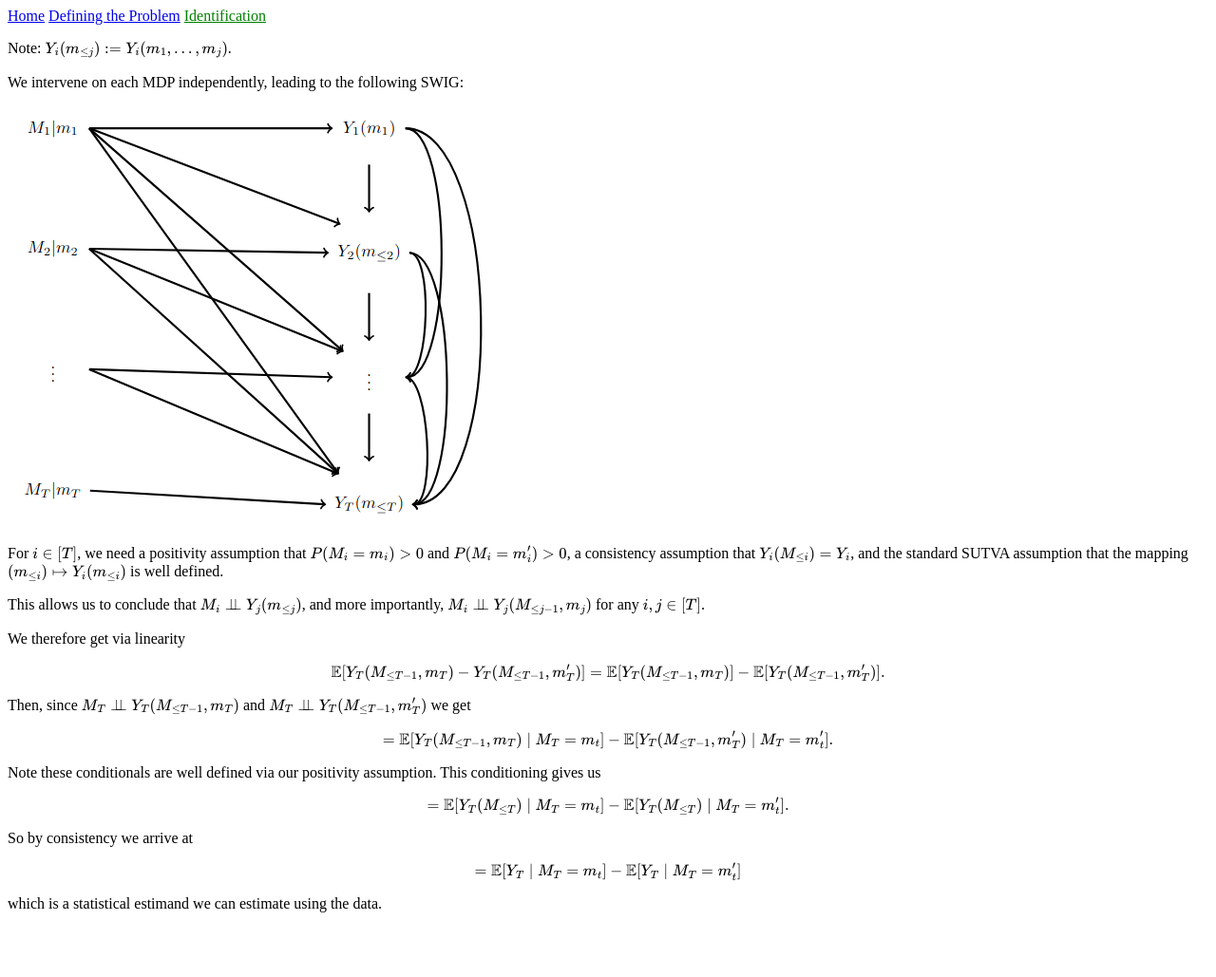
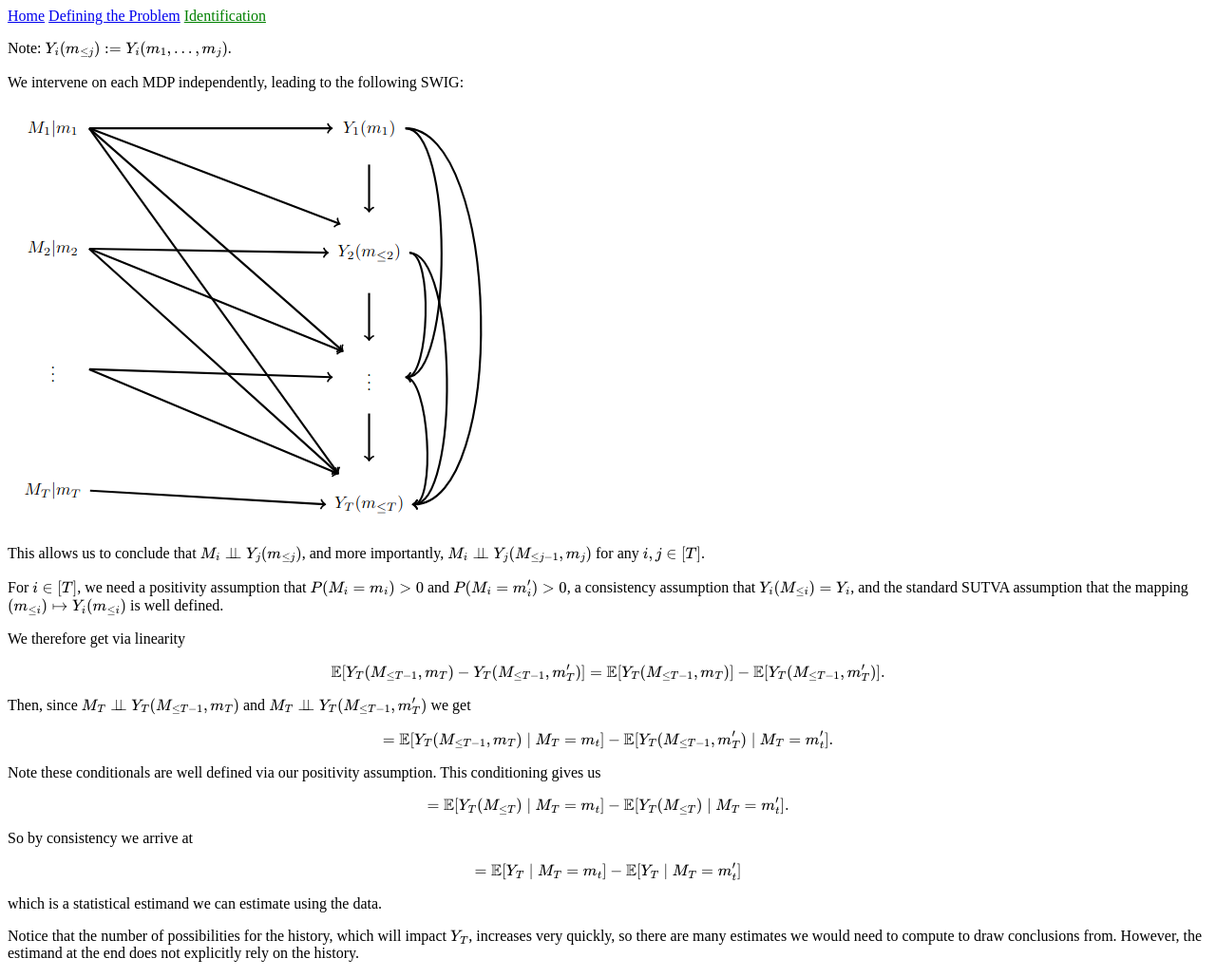
Before and after one commit to HaleyColgate/haleycolgate.github.io, a Jekyll site: the page built from hw3.md, in a window 1280 px wide. Shown: the whole page at 95% size. Built offline with Jekyll 4.4.1, drawn with Linux system fonts in a browser that asks for light colours; before the commit the page ends 977 px from its top, so only the background shows below that.

Commit message:
update indentification

```diff
--- a/hw3.md
+++ b/hw3.md
@@ -9,10 +9,9 @@ We intervene on each MDP independently, leading to the following SWIG:
 
 ![SWIG](/assets/images/swig.png)
 
+This allows us to conclude that $$M_i\perp \!\!\! \perp Y_j(m_{\leq j})$$, and more importantly, $$M_i\perp \!\!\! \perp Y_j(M_{\leq j-1}, m_j)$$ for any $$i,j\in[T]$$.
+
 For $$i\in[T]$$, we need a positivity assumption that $$P(M_i=m_i)>0$$ and $$P(M_i=m_i')>0$$, a consistency assumption that $$Y_i(M_{\leq i}) = Y_i$$, and the standard SUTVA assumption that the mapping $$(m_{\leq i}) \mapsto Y_i(m_{\leq i})$$ is well defined.
-
-
-This allows us to conclude that $$M_i\perp \!\!\! \perp Y_j(m_{\leq j})$$, and more importantly, $$M_i\perp \!\!\! \perp Y_j(M_{\leq j-1}, m_j)$$ for any $$i,j\in[T]$$.
 
 We therefore get via linearity
 
@@ -31,3 +30,5 @@ So by consistency we arrive at
 $$= \mathbb{E}[Y_T \mid M_T=m_t] - \mathbb{E}[Y_T \mid M_T=m_t']$$
 
 which is a statistical estimand we can estimate using the data.
+
+Notice that the number of possibilities for the history, which will impact $$Y_T$$, increases very quickly, so there are many estimates we would need to compute to draw conclusions from.  However, the estimand at the end does not explicitly rely on the history.
```
